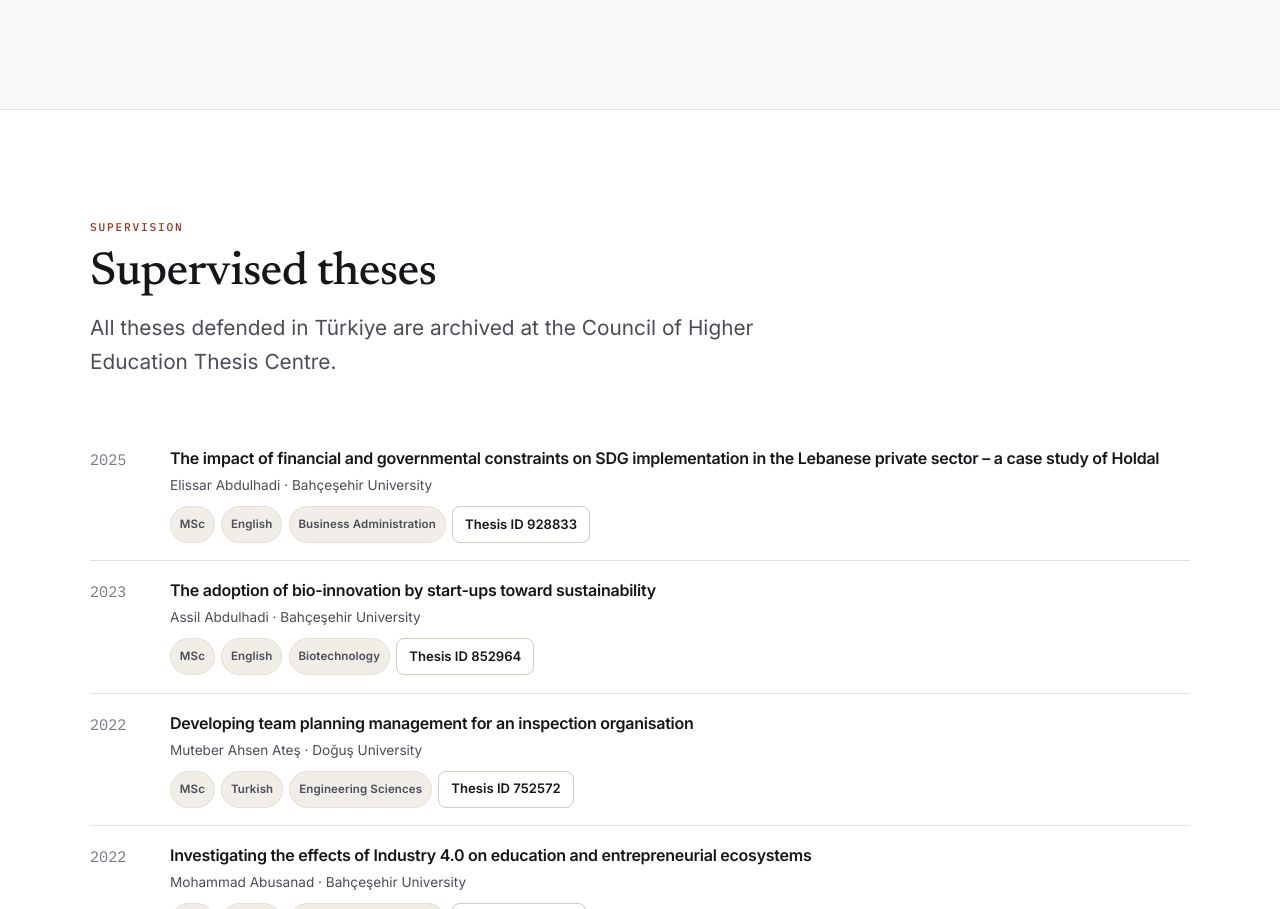
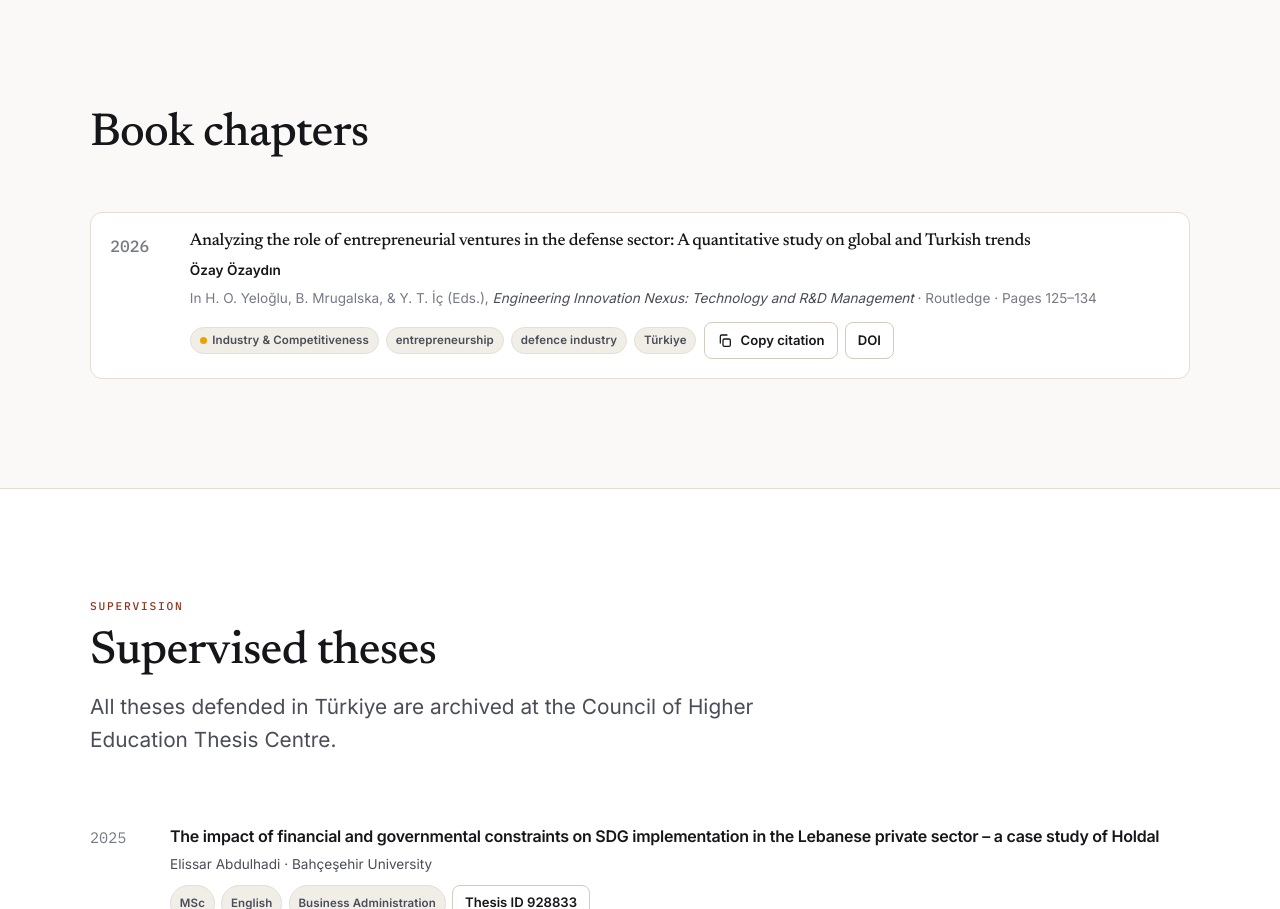
Before and after one commit to ozay/ozay.github.io, a plain HTML site: page research.html in a window 1280 px wide. Shown: the part 4625-5534 px from the top of the page. Drawn offline with Linux system fonts and the light colour scheme.

Commit message:
Give book chapters a group of their own
The Routledge chapter on entrepreneurial ventures in the defence sector
goes in SITE_CHAPTERS, not SITE_PUBLICATIONS: the figures on the research
page count journal articles, and the headline counts papers.

Co-Authored-By: Claude Opus 5 <noreply@anthropic.com>

```diff
--- a/assets/data/publications.js
+++ b/assets/data/publications.js
@@ -159,3 +159,25 @@ window.SITE_PUBLICATIONS = [
     doi: ""
   }
 ];
+
+/* ---------------------------------------------------------------------------
+   Book chapters. Separate from SITE_PUBLICATIONS: the figures above count
+   journal articles, so a chapter does not belong in that array. Newest first.
+   editors / publisher / detail are shown on the venue line and in the
+   copied citation.
+--------------------------------------------------------------------------- */
+
+window.SITE_CHAPTERS = [
+  {
+    year: 2026,
+    title: "Analyzing the role of entrepreneurial ventures in the defense sector: A quantitative study on global and Turkish trends",
+    authors: ["Özay Özaydın"],
+    editors: ["H. O. Yeloğlu", "B. Mrugalska", "Y. T. İç"],
+    book: "Engineering Innovation Nexus: Technology and R&D Management",
+    publisher: "Routledge",
+    detail: "Pages 125–134",
+    topic: "industry",
+    tags: ["entrepreneurship", "defence industry", "Türkiye", "trends"],
+    doi: "10.1201/9781003734802-14"
+  }
+];
--- a/assets/js/research.js
+++ b/assets/js/research.js
@@ -190,6 +190,63 @@
     }));
   }
 
+  /* ----------------------------------------------------------- chapters -- */
+  /* APA editor list: "A, B, & C" in English, "A, B ve C" in Turkish. */
+  function edList(editors, amp) {
+    if (editors.length < 2) return editors.join("");
+    const serial = amp === "&" && editors.length > 2 ? ", " : " ";   // Turkish takes no comma before "ve"
+    return editors.slice(0, -1).join(", ") + serial + amp + " " + editors[editors.length - 1];
+  }
+
+  function chapterCitation(c) {
+    const eds = edList(c.editors, "&");
+    const pages = c.detail ? c.detail.replace(/^Pages\s+/, "") : "";
+    return `${c.authors.join(", ")} (${c.year}). ${c.title}. In ${eds} (Eds.), ${c.book}`
+      + (pages ? ` (pp. ${pages})` : "") + `. ${c.publisher}.`;
+  }
+
+  function chapterCard(c) {
+    const n = topicKeys.indexOf(c.topic) + 1;
+    const authors = c.authors.map(a =>
+      ME.test(a) ? `<span class="me">${Site.esc(a)}</span>` : Site.esc(a)
+    ).join(", ");
+    const eds = Site.esc(edList(c.editors, Site.lang() === "tr" ? "ve" : "&"));
+    const book = `<em>${Site.esc(c.book)}</em>`;
+    const venue = Site.lang() === "tr"
+      ? `${eds} (Ed.), ${book} içinde`
+      : `In ${eds} (Eds.), ${book}`;
+    return `
+      <article class="pub" style="--topic-color: var(--series-${n})">
+        <div class="pub-year mono">${c.year}</div>
+        <div>
+          <h3>${Site.esc(c.title)}</h3>
+          <p class="pub-authors">${authors}</p>
+          <p class="pub-venue">${venue} · ${Site.esc(c.publisher)}${c.detail ? " · " + Site.esc(c.detail) : ""}</p>
+          <div class="pub-foot">
+            <span class="chip"><i class="chip-dot" style="color:var(--series-${n})"></i>${Site.esc(Site.pick(TOPICS[c.topic]))}</span>
+            ${c.tags.slice(0, 3).map(t => `<span class="chip">${Site.esc(t)}</span>`).join("")}
+            <button class="btn btn-ghost btn-sm" type="button" data-copy="${Site.esc(chapterCitation(c))}" aria-label="${Site.t("copyCitation")}">
+              <svg viewBox="0 0 24 24" fill="none" stroke="currentColor" stroke-width="1.9" stroke-linecap="round" stroke-linejoin="round" aria-hidden="true"><rect x="9" y="9" width="11" height="11" rx="2"/><path d="M5 15V5a2 2 0 0 1 2-2h8"/></svg>
+              ${Site.t("copyCitation")}
+            </button>
+            ${c.doi
+              ? `<a class="btn btn-ghost btn-sm" href="https://doi.org/${Site.esc(c.doi)}" target="_blank" rel="noopener">DOI</a>`
+              : `<a class="btn btn-ghost btn-sm" href="https://scholar.google.com/scholar?q=${encodeURIComponent(c.title)}" target="_blank" rel="noopener">${Site.t("searchScholar")}</a>`}
+          </div>
+        </div>
+      </article>`;
+  }
+
+  function chapters() {
+    const host = document.getElementById("chapter-list");
+    if (!host || !window.SITE_CHAPTERS) return;
+    host.innerHTML = window.SITE_CHAPTERS
+      .slice()
+      .sort((a, b) => b.year - a.year)
+      .map(chapterCard)
+      .join("");
+  }
+
   /* ------------------------------------------------------------- theses -- */
   function theses() {
     const host = document.getElementById("thesis-list");
@@ -223,10 +280,11 @@
     document.getElementById("pub-search").value = state.q;
     drawFigures();
     apply();
+    chapters();
     theses();
     if (state.q) document.getElementById("pub-search").closest(".filters").scrollIntoView({ block: "start" });
   });
 
-  document.addEventListener("langchange", () => { drawFigures(); apply(); theses(); });
+  document.addEventListener("langchange", () => { drawFigures(); apply(); chapters(); theses(); });
   document.addEventListener("themechange", drawFigures);
 })();
--- a/research.html
+++ b/research.html
@@ -155,6 +155,17 @@
   </div>
 </section>
 
+<!-- ================================================= book chapters ===== -->
+<section style="padding-top:0">
+  <div class="wrap">
+    <div class="section-head">
+      <h2 data-lang="en">Book chapters</h2>
+      <h2 data-lang="tr">Kitap bölümleri</h2>
+    </div>
+    <div class="pub-list" id="chapter-list"></div>
+  </div>
+</section>
+
 <!-- ======================================================= theses ====== -->
 <section style="background:var(--bg-2);border-top:1px solid var(--line)">
   <div class="wrap">
```
Also changed, not shown: 1 other file.
